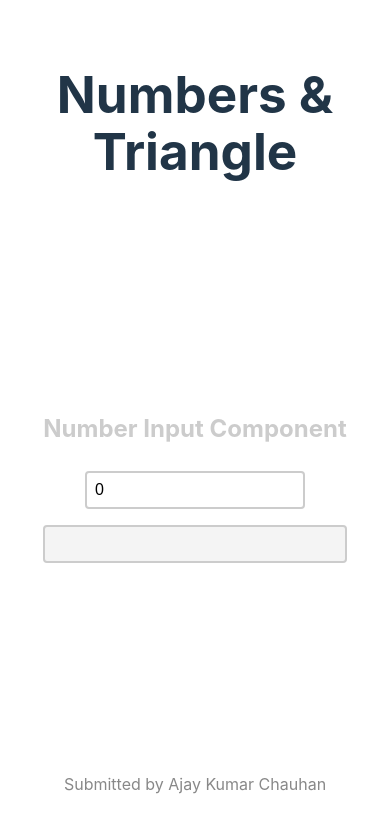
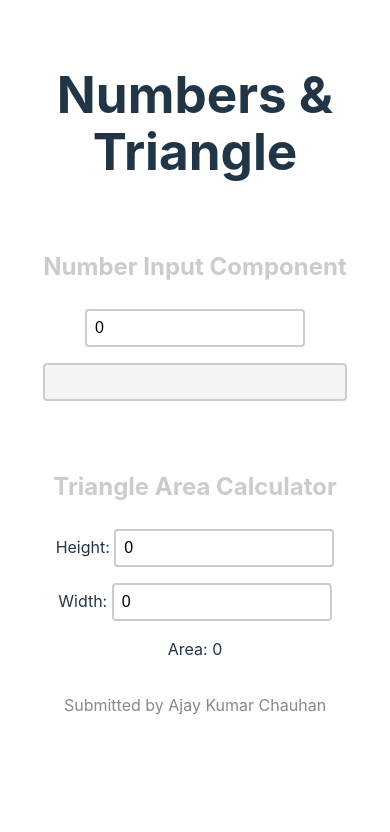
Before and after one commit to akchauhan2/triangle, a React (Vite) app: page / in a window 390 px wide. Shown: the top 832 px of the page. Built offline with nearby package versions, Linux system fonts and the light colour scheme.

Commit message:
remove animation

```diff
--- a/src/App.scss
+++ b/src/App.scss
@@ -110,6 +110,10 @@ input[type="text"] {
   #root {
     background: unset;
   }
+  .app {
+    opacity: 1;
+    display: block;
+  }
   .wrapper {
     display: block;
     max-width: 100%;
```
